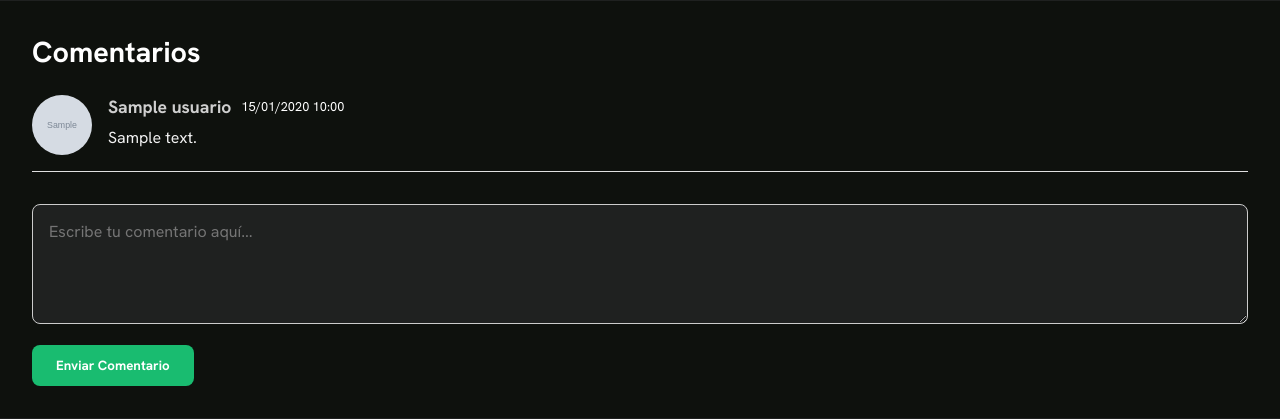
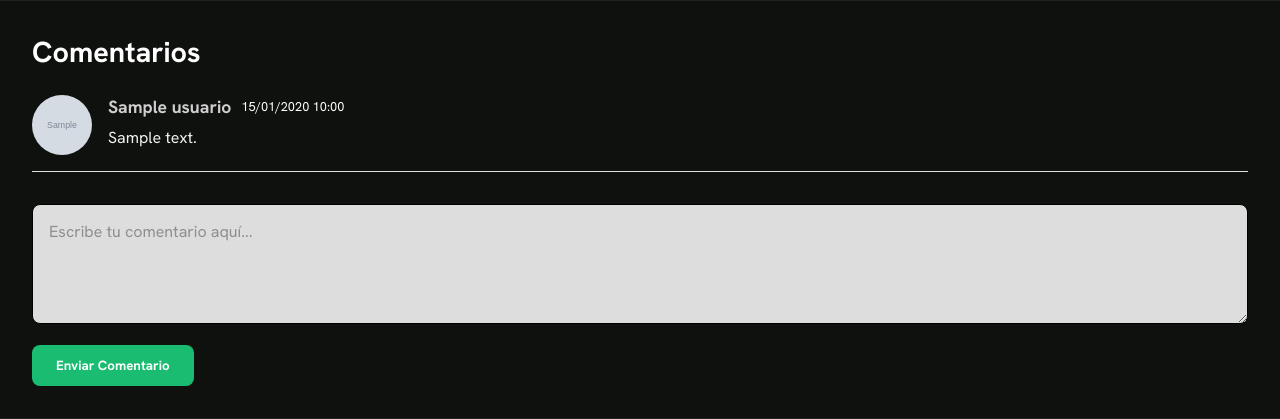
Before and after one commit to JosuenahumNEO/VocesSinGenero, a PHP site: page /articulo.php?id=1 in a window 1280 px wide. Shown: the part 1578-1997 px from the top of the page. Run offline with PHP 8.4, Linux system fonts and the light colour scheme; the visitor is signed in with stand-in values (Sample User, id 1); tables that the repository leaves empty or names only in its code hold one stand-in row (values such as "Sample post"); grey boxes marked "Sample" are stand-in pictures; some libraries are stand-ins or nearby versions.

Commit message:
acomodar dise;o de la caja de comentarios

```diff
--- a/articulo.php
+++ b/articulo.php
@@ -67,6 +67,7 @@ $articuloRelacionado = $relacionado->fetch_assoc();
   <link rel="stylesheet" href="css/articulos.css"/>
   <link rel="stylesheet" href="css/home.css" />
     <link rel="stylesheet" href="css/footer.css" />
+    <link rel="stylesheet" href="css/admin.css" />
 </head>
 
 <body>
@@ -164,7 +165,7 @@ $articuloRelacionado = $relacionado->fetch_assoc();
   <?php if (isset($_SESSION['usuario_id'])): ?>
     <form action="procesar_comentario.php" method="POST" class="form-comentario">
       <input type="hidden" name="post_id" value="<?= $id ?>">
-      <textarea name="contenido" required minlength="5" maxlength="500" placeholder="Escribe tu comentario aquí..."></textarea>
+      <textarea class="form-control" name="contenido" required minlength="5" maxlength="500" placeholder="Escribe tu comentario aquí..."></textarea>
       <button type="submit">Enviar Comentario</button>
     </form>
   <?php else: ?>
--- a/css/admin.css
+++ b/css/admin.css
@@ -66,8 +66,8 @@
 
   .form-control, .form-control:focus, .form-select {
     background-color: #ddd !important;
-    color: #00000074 !important;
-    border: 1px solid #555 !important;
+    color: #000000 !important;
+    border: 1px solid #000000 !important;
   }
 
   .form-control::placeholder {
```
Also changed, not shown: images/aside/68333de48a90c_Y0djQC5qcGc.webp (added), images/general/68333de489fe3_Y0djQC5qcGc.webp (added), images/portadas/68333de4896d2_Y0djQC5qcGc.webp (added).
